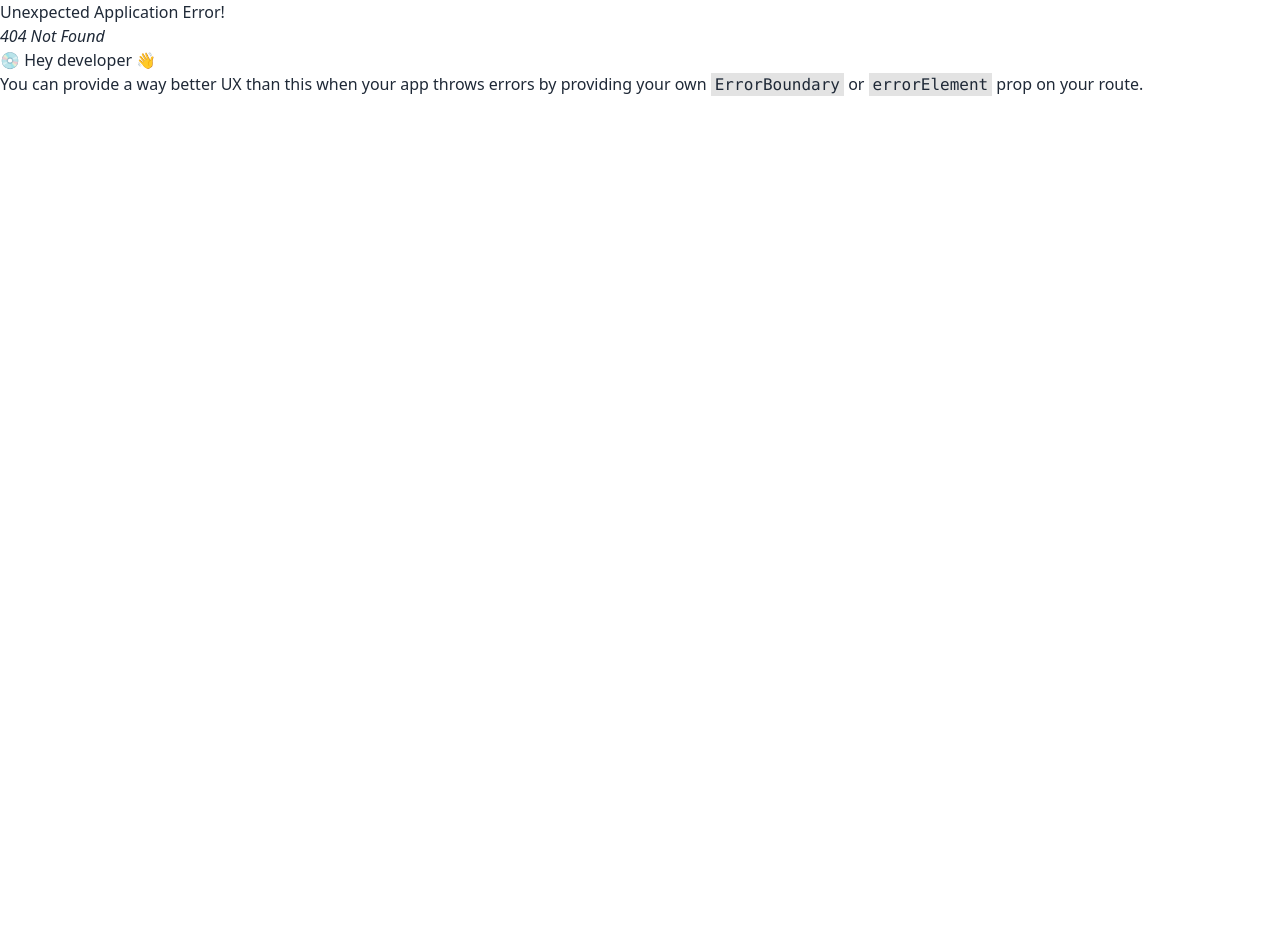
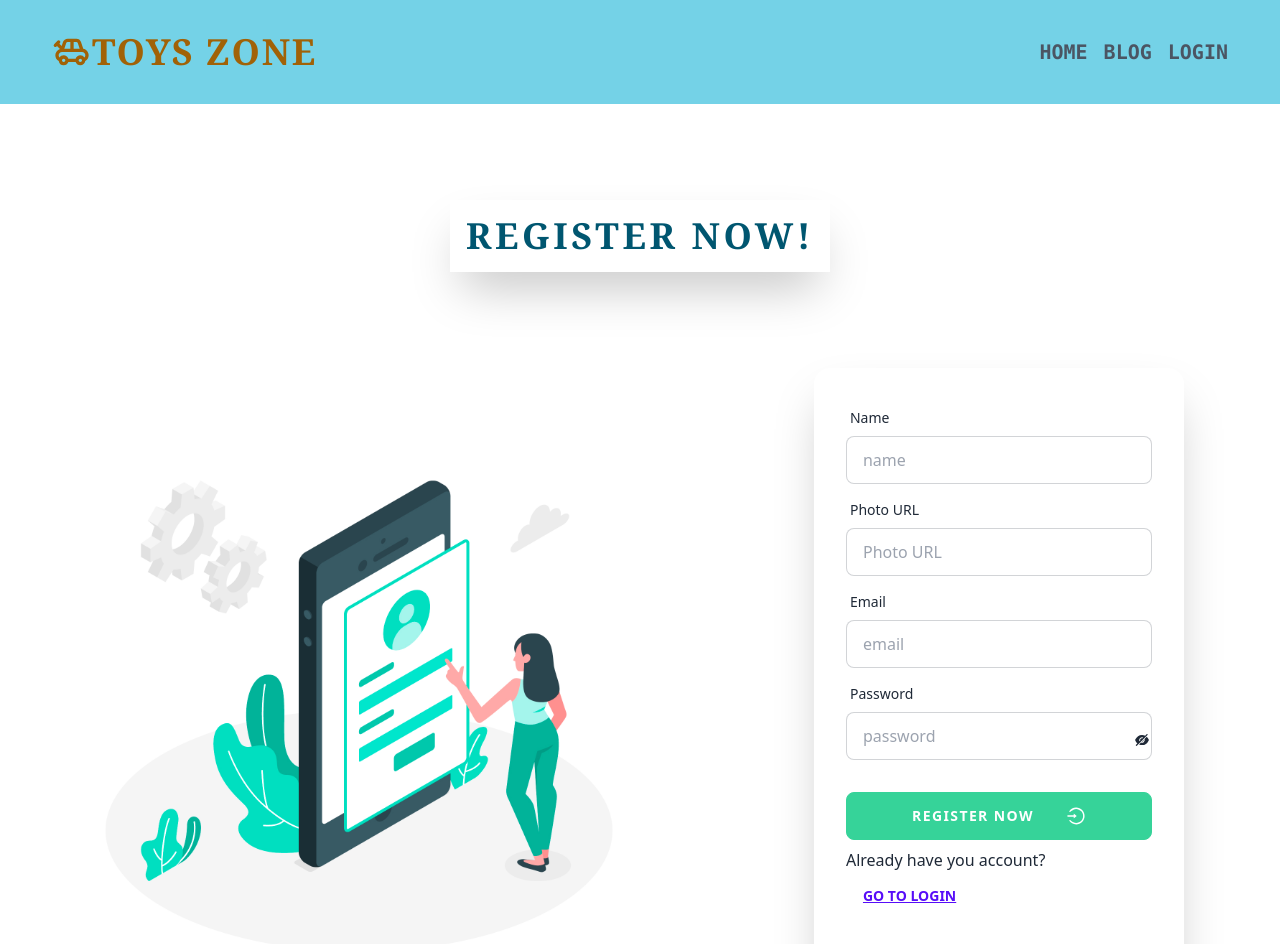
Before and after one commit to saifulaija/toys-zone-client, a React (Vite) app: page /register in a window 1280 px wide. Before the commit this address had no page. Shown: the top 944 px of the page. Before the commit the page ends 800 px from the top, so only its background shows below. Built offline with nearby package versions, Linux system fonts and the light colour scheme.

Commit message:
login and regisrer page implemented

```diff
--- /dev/null
+++ b/src/components/Login/Login.jsx
@@ -0,0 +1,78 @@
+import React from 'react';
+import { Link } from 'react-router-dom';
+import login from '../../../public/login.jpg'
+import { AiOutlineLogin, AiFillEyeInvisible } from "react-icons/ai";
+import { FcGoogle } from "react-icons/fc";
+
+const Login = () => {
+      return (
+          <>
+
+          <div className="text-center">
+        <h1 className=" heading mt-24">Login now!!</h1>
+      </div>
+
+      <div className="md:flex justify-between my-container items-center">
+        <div className='md:max-w-[550px]'>
+          <img src={login} alt="" />
+        </div>
+
+        <div className="hero min-h-screen md:max-w-[550px]  mx-auto p-20">
+          <div className="hero-content flex-col ">
+            <div className="card flex-shrink-0 w-full max-w-sm shadow-2xl bg-base-100">
+              <form className="card-body my-container">
+
+
+                <div className="form-control">
+                  <label className="label">
+                    <span className="label-text">Email</span>
+                  </label>
+                  <input
+                    type="email"
+                    placeholder="email"
+                    name="email"
+                    required
+                    className="input input-bordered"
+                  />
+                </div>
+                <div className="form-control relative">
+                  <label className="label">
+                    <span className="label-text">Password</span>
+                  </label>
+                  <input
+                    type="password"
+                    placeholder="password"
+                    name="password"
+                    required
+                    className="input input-bordered"
+                  />
+                  <AiFillEyeInvisible className="absolute ml-72 top-14"></AiFillEyeInvisible>
+                </div>
+                {/* <p className='text-yellow-600'>{error}</p> */}
+                <div className="form-control mt-6">
+                  <button className="btn btn-success tracking-widest text-white">
+                    Login now{" "}
+                    <AiOutlineLogin className="ml-8 text-xl font-bold"></AiOutlineLogin>
+                  </button>
+                </div>
+                <p>
+                  Are you new?
+                  <Link to="/register">
+                    <button className="btn btn-link inline-block  ">Go to Register</button>
+                  </Link>
+                </p>
+                <div className="divider">OR</div>
+               <div className="flex items-center justify-center">
+               <button className="btn  btn-circle btn-outline"><FcGoogle className="text-xl"></FcGoogle></button>
+               </div>
+              </form>
+            </div>
+          </div>
+        </div>
+      </div>
+
+          </>
+      );
+};
+
+export default Login;
--- a/src/components/Navbar/Navbar.jsx
+++ b/src/components/Navbar/Navbar.jsx
@@ -16,13 +16,13 @@ const Navbar = () => {
   const navItem = (
     <>
       <li>
-        <NavLink>Home</NavLink>
+        <NavLink to='/'>Home</NavLink>
       </li>
       <li>
-        <NavLink>Blog</NavLink>
+        <NavLink to='/blog'>Blog</NavLink>
       </li>
       <li>
-        <NavLink>Login</NavLink>
+        <NavLink to='/login'>Login</NavLink>
       </li>
     </>
   );
--- /dev/null
+++ b/src/components/Register/Register.jsx
@@ -0,0 +1,99 @@
+import React from "react";
+import { Link } from "react-router-dom";
+import login from "../../../public/login.jpg";
+import { AiOutlineLogin, AiFillEyeInvisible } from "react-icons/ai";
+import { FcGoogle } from "react-icons/fc";
+
+
+const Register = () => {
+  return (
+    <>
+      <div className="text-center">
+        <h1 className=" heading mt-24">Register now!</h1>
+      </div>
+
+      <div className="md:flex justify-between items-center">
+        <div>
+          <img src={login} alt="" />
+        </div>
+
+        <div className="hero min-h-screen container mx-auto p-20">
+          <div className="hero-content flex-col ">
+            <div className="card flex-shrink-0 w-full max-w-sm shadow-2xl bg-base-100">
+              <form className="card-body">
+                <div className="form-control">
+                  <label className="label">
+                    <span className="label-text">Name</span>
+                  </label>
+                  <input
+                    type="text"
+                    placeholder="name"
+                    required
+                    name="name"
+                    className="input input-bordered"
+                  />
+                </div>
+                <div className="form-control">
+                  <label className="label">
+                    <span className="label-text">Photo URL</span>
+                  </label>
+                  <input
+                    type="text"
+                    placeholder="Photo URL"
+                    name="photo"
+                    required
+                    className="input input-bordered"
+                  />
+                </div>
+                <div className="form-control">
+                  <label className="label">
+                    <span className="label-text">Email</span>
+                  </label>
+                  <input
+                    type="email"
+                    placeholder="email"
+                    name="email"
+                    required
+                    className="input input-bordered"
+                  />
+                </div>
+                <div className="form-control relative">
+                  <label className="label">
+                    <span className="label-text">Password</span>
+                  </label>
+                  <input
+                    type="password"
+                    placeholder="password"
+                    name="password"
+                    required
+                    className="input input-bordered"
+                  />
+                  <AiFillEyeInvisible className="absolute ml-72 top-14"></AiFillEyeInvisible>
+                </div>
+                {/* <p className='text-yellow-600'>{error}</p> */}
+                <div className="form-control mt-6">
+                  <button className="btn btn-success tracking-widest text-white">
+                    Register now{" "}
+                    <AiOutlineLogin className="ml-8 text-xl font-bold"></AiOutlineLogin>
+                  </button>
+                </div>
+                <p>
+                  Already have you account?
+                  <Link to="/login">
+                    <button className="btn btn-link  ">Go to login</button>
+                  </Link>
+                </p>
+                <div className="divider">OR</div>
+               <div className="flex items-center justify-center">
+               <button className="btn  btn-circle btn-outline"><FcGoogle className="text-xl"></FcGoogle></button>
+               </div>
+              </form>
+            </div>
+          </div>
+        </div>
+      </div>
+    </>
+  );
+};
+
+export default Register;
--- /dev/null
+++ b/src/firebase/config.js
@@ -0,0 +1,19 @@
+
+// Import the functions you need from the SDKs you need
+import { initializeApp } from "firebase/app";
+// TODO: Add SDKs for Firebase products that you want to use
+// https://firebase.google.com/docs/web/setup#available-libraries
+
+// Your web app's Firebase configuration
+const firebaseConfig = {
+  apiKey: "AIzaSyCu_kstytxqbLVgty0B853g9YRBzXSjW2I",
+  authDomain: "assignment-firebase-11.firebaseapp.com",
+  projectId: "assignment-firebase-11",
+  storageBucket: "assignment-firebase-11.appspot.com",
+  messagingSenderId: "175302736234",
+  appId: "1:175302736234:web:b04a4d436b187f49954d13"
+};
+
+// Initialize Firebase
+const app = initializeApp(firebaseConfig);
+export default app;
--- a/src/index.css
+++ b/src/index.css
@@ -10,4 +10,7 @@
       li{
             @apply font-bold text-[20px] uppercase text-gray-600 font-mono
       }
+      .heading{
+            @apply text-center inline-block p-4 font-serif font-bold underline-offset-2 text-2xl md:text-4xl text-[#005670] uppercase tracking-widest shadow-2xl
+      }
 }
```
Also changed, not shown: src/routes/Routes.jsx (+10 -0 lines), public/login.jpg (added).
